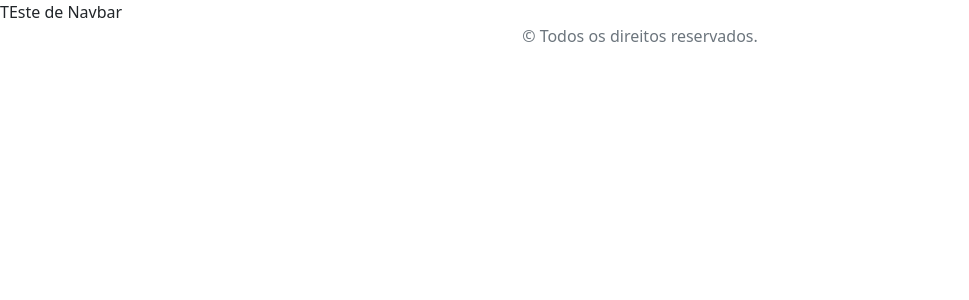
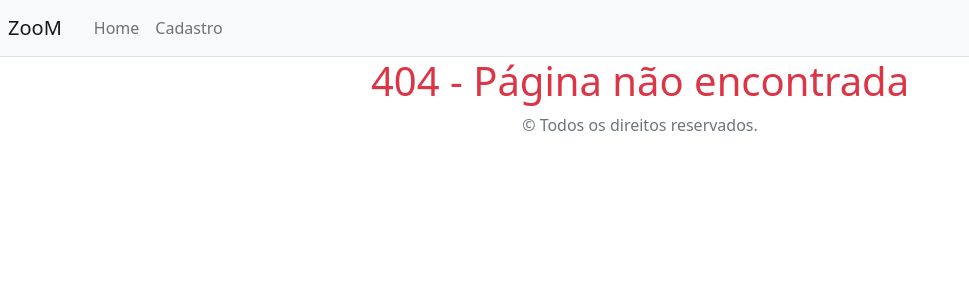
Before and after one commit to natan1563/vehicle-management, a PHP site: page / in a window 1280 px wide. Shown: the top 300 px of the page, without its empty margins (0-969 px from the left). Run offline with PHP 8.4, Linux system fonts and the light colour scheme; tables that the repository leaves empty or names only in its code hold one stand-in row (values such as "Sample post").

Commit message:
Refatorado o sistema de roteamento

```diff
--- a/app/Domain/Model/Color.php
+++ b/app/Domain/Model/Color.php
@@ -3,27 +3,18 @@
 namespace App\Domain\Model;
 
 use App\Infrastructure\Persistence\ConnectionCreator;
+use PDO;
 
 class Color extends ConnectionCreator
 {
-  protected String $id;
+  public String $id;
 
-  protected String $name;
+  public String $name;
 
-  public function getId()
-  {
-    return $this->id;
-  }
-
-  public function getName()
-  {
-    return $this->name;
-  }
-
-  public function getAllVehicles()
+  public function getAllColors()
   {
     $stmt = $this->conn->query('SELECT * FROM color');
     $stmt->execute();
-    return $stmt->fetchObject(self::class);
+    return $stmt->fetchAll(PDO::FETCH_OBJ);
   }
 }
--- a/app/Infrastructure/Access/Render.php
+++ b/app/Infrastructure/Access/Render.php
@@ -8,9 +8,9 @@ class Render
 {
     public function htmlRender(array $router)
     {
-        $controlRoute = (isset($_SERVER['PATH_INFO']) ? $_SERVER['PATH_INFO'] : $_SERVER['REQUEST_URI']);
+        $currentRoute = (isset($_SERVER['PATH_INFO']) ? $_SERVER['PATH_INFO'] : $_SERVER['REQUEST_URI']);
 
-        if ($controlRoute === $router['route']) {
+        if ($currentRoute === $router['route']) {
             try {
                 if (!file_exists($router['path']))
                     throw new \Exception('Arquivo inexistente', 500);
@@ -20,11 +20,18 @@ class Render
 
                 ob_start();
                 require_once($router['path']);
-
                 echo ob_get_clean();
             } catch (Exception $e) {
                 echo $e->getMessage();
             }
         }
     }
+
+    public function htmlRenderNotFound()
+    {
+        ob_start();
+        include_once (__DIR__ . '/../../../resource/layout/main/error_404.html');
+        echo ob_get_clean();
+        return;
+    }
 }
--- a/app/Infrastructure/Access/Router.php
+++ b/app/Infrastructure/Access/Router.php
@@ -4,16 +4,28 @@ namespace App\Infrastructure\Access;
 
 define("__VIEW__", __DIR__ . "/../../../resource/");
 
-abstract class Router
+class Router
 {
+    protected static array $routes = [];
+
     public static function get(string $route, string $rawPathFile, array $params = []): array
     {
         $pathFile =  __VIEW__ .  $rawPathFile;
-
+        self::setNewRoute($route);
         return [
             'route'  => $route,
             'path'   => str_replace('\\', DIRECTORY_SEPARATOR, $pathFile),
             'params' => $params,
         ];
     }
+
+    public static function getAllRoutes(): array
+    {
+        return self::$routes;
+    }
+
+    private static function setNewRoute(String $routeName): void
+    {
+        array_push(self::$routes, $routeName);
+    }
 }
--- a/app/Infrastructure/Persistence/ConnectionCreator.php
+++ b/app/Infrastructure/Persistence/ConnectionCreator.php
@@ -12,7 +12,7 @@ class ConnectionCreator
   public function __construct() {
     try {
         $connect = new PDO(
-            'mysql:host=localhost;dbname=php_test',
+            'mysql:host=127.0.0.1;dbname=php_test',
             'root',
             'toor'
         );
@@ -22,6 +22,7 @@ class ConnectionCreator
 
         $this->conn = $connect;
     } catch (PDOException $except) {
+        echo $except->getMessage();
         echo 'Erro ao se conectar ao banco de dados, tente novamente mais tarde';
     }
 }
--- a/public/routes/routes.php
+++ b/public/routes/routes.php
@@ -1,10 +1,17 @@
 <?php
 
+use App\Domain\Model\Color;
 use App\Infrastructure\Access\{Render, Router};
 
 require_once __DIR__ . '/../../vendor/autoload.php';
 
+$currentRoute = (isset($_SERVER['PATH_INFO']) ? $_SERVER['PATH_INFO'] : $_SERVER['REQUEST_URI']);
+
 $render = new Render;
+$color  = new Color;
+$allColors = $color->getAllColors();
+$render->htmlRender(Router::get('/', 'template/registration.php'), ['colors' => $allColors]);
+$render->htmlRender(Router::get('/register', 'template/registration.php', ['colors' => $allColors]));
 
-$render->htmlRender(Router::get('/', 'template/registration.html'));
-$render->htmlRender(Router::get('/register', 'template/registration.html'));
+if (!in_array($currentRoute, Router::getAllRoutes()))
+  $render->htmlRenderNotFound();
--- /dev/null
+++ b/resource/layout/main/error_404.html
@@ -0,0 +1,5 @@
+<body>
+  <div class="col text-danger text-center">
+    <h1>404 - Página não encontrada</h1>
+  </div>
+</body>
--- a/resource/layout/main/head.html
+++ b/resource/layout/main/head.html
@@ -9,5 +9,17 @@
   <title>ZooM Concessionária</title>
 </head>
   <header>
-    TEste de Navbar
+    <nav class="navbar navbar-expand-lg navbar-light bg-light border-bottom">
+      <a class="navbar-brand p-2 h2 my-auto" href="/">ZooM</a>
+      <div class="collapse navbar-collapse" id="navbarNav">
+        <ul class="navbar-nav">
+          <li class="nav-item active">
+            <a class="nav-link" href="/">Home</a>
+          </li>
+          <li class="nav-item">
+            <a class="nav-link" href="/register">Cadastro</a>
+          </li>
+        </ul>
+      </div>
+    </nav>
   </header>
--- a/resource/template/registration.html
+++ /dev/null
@@ -1,5 +0,0 @@
-<body>
-  <form action="">
-    <input type="text" class="form-control" placeholder="Teste de cadastro">
-  </form>
-</body>
```
Also changed, not shown: resource/template/registration.php (added, +28 -0 lines).
